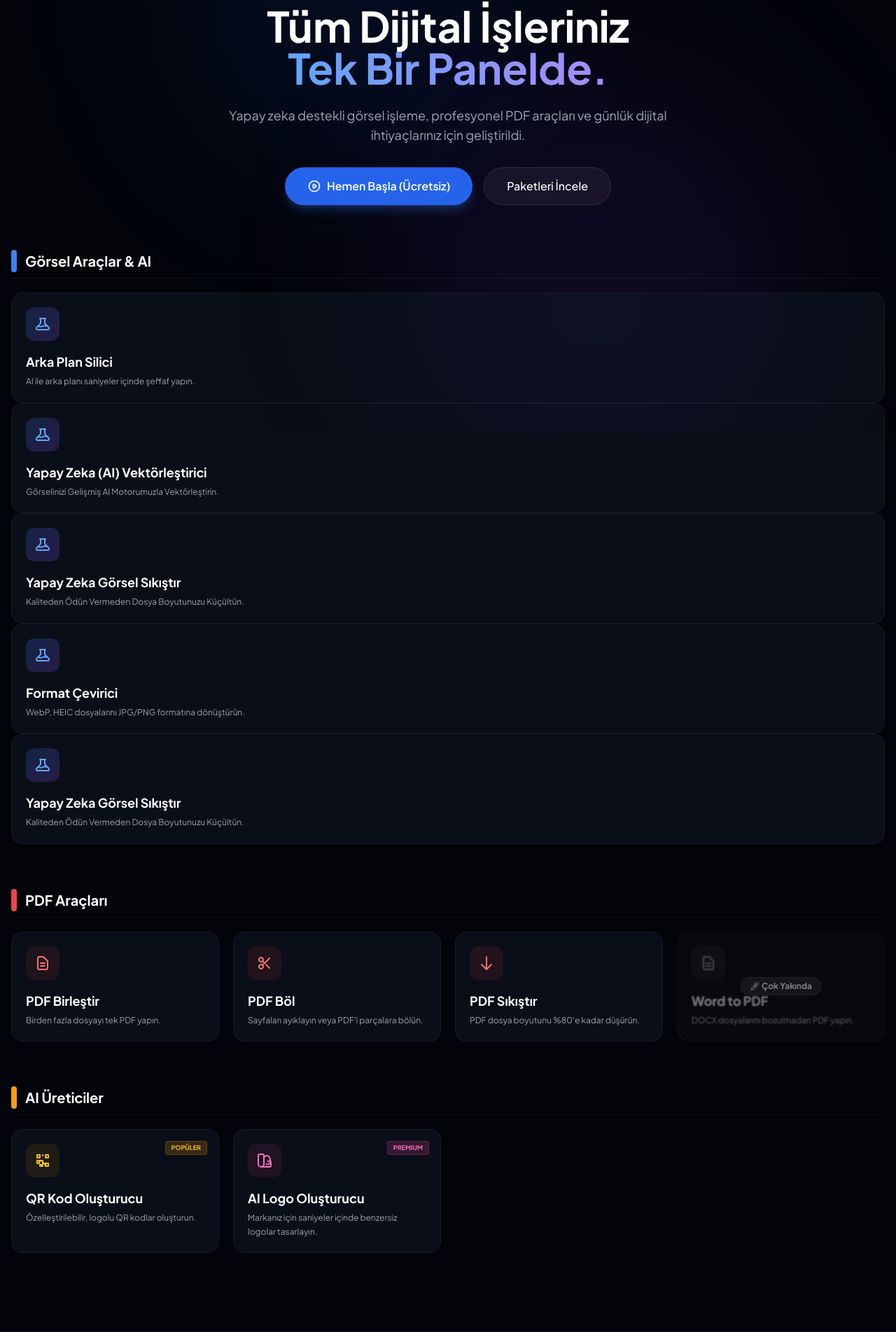
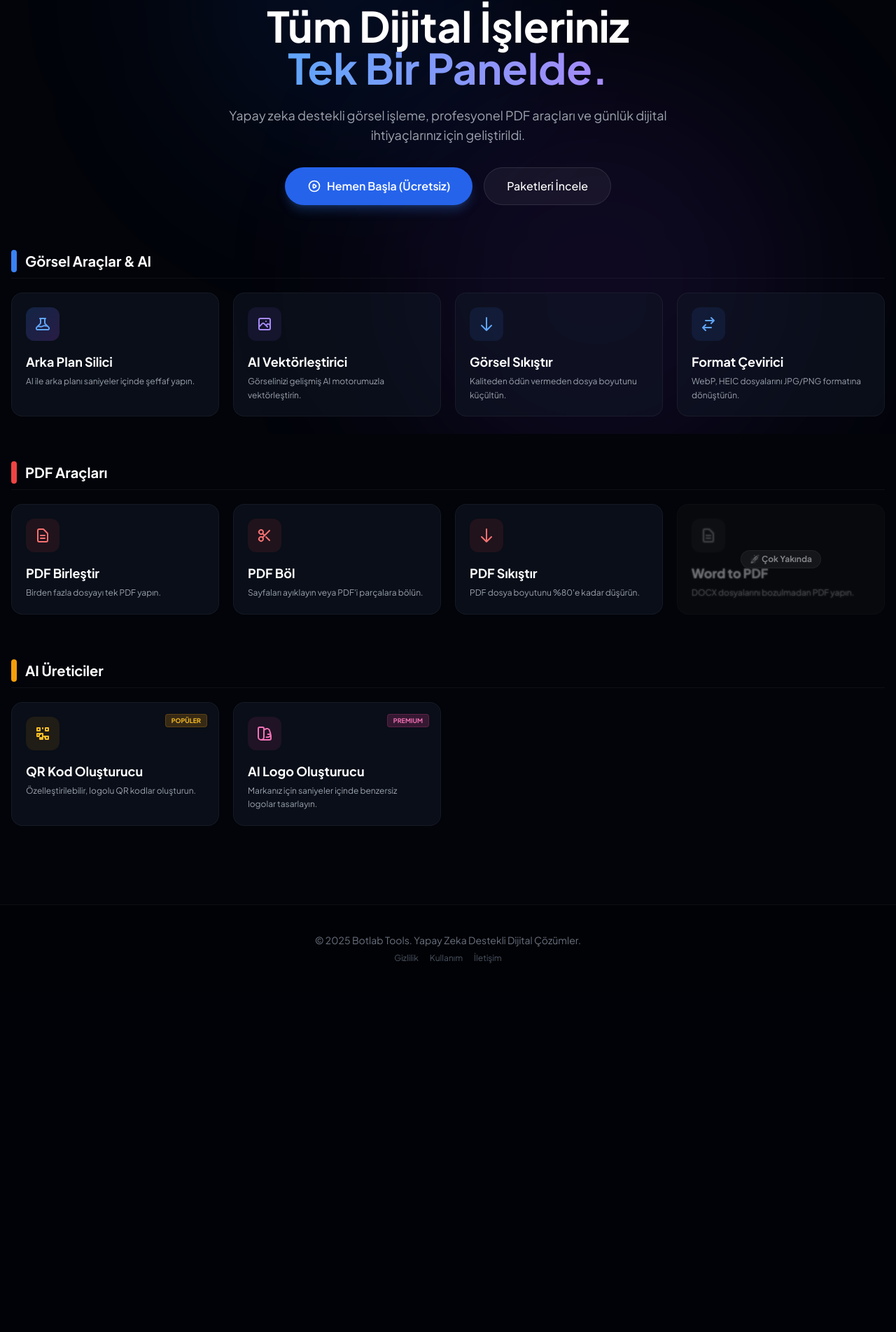
Before and after one commit to odabasi44/NAKIS-PROHE, a Flask app: page / in a window 1280 px wide. Shown: the part 180-2083 px from the top of the page at 70% size. After the commit the page ends 1556 px from the top, so only its background shows below. Run offline with Flask 3, Linux system fonts and the light colour scheme; some libraries are stand-ins or nearby versions.

Commit message:
Update index.html

```diff
--- a/templates/index.html
+++ b/templates/index.html
@@ -41,6 +41,7 @@
         Görsel Araçlar & AI
     </div>
 
+    <div class="grid grid-cols-1 md:grid-cols-2 lg:grid-cols-4 gap-5">
         {% set status = tools.get('remove_bg', {'active': True}) %}
         <div {% if status.active %} onclick="window.location.href='/remove-bg'" {% endif %}
              class="tool-card bg-gray-900/50 border border-white/5 rounded-2xl p-5 relative group cursor-pointer transition-all
@@ -48,9 +49,7 @@
 
             {% if not status.active %}
             <div class="absolute inset-0 z-20 flex items-center justify-center bg-black/10 backdrop-blur-[1px] rounded-2xl">
-        <span class="bg-gray-800 text-white text-xs font-bold px-3 py-1 rounded-full border border-white/10 shadow-xl">
-            🚀 Çok Yakında
-        </span>
+                <span class="bg-gray-800 text-white text-xs font-bold px-3 py-1 rounded-full border border-white/10 shadow-xl">🚀 Çok Yakında</span>
             </div>
             {% endif %}
 
@@ -61,88 +60,58 @@
             <p class="text-xs text-gray-400 leading-relaxed">AI ile arka planı saniyeler içinde şeffaf yapın.</p>
         </div>
 
-
         {% set status = tools.get('vektor', {'active': True}) %}
         <div {% if status.active %} onclick="window.location.href='/vektor'" {% endif %}
              class="tool-card bg-gray-900/50 border border-white/5 rounded-2xl p-5 relative group cursor-pointer transition-all
-     {% if status.active %} hover:border-green-500/40 hover:-translate-y-1 {% else %} opacity-50 grayscale cursor-not-allowed {% endif %}">
+             {% if status.active %} hover:border-purple-500/40 hover:-translate-y-1 {% else %} opacity-50 grayscale cursor-not-allowed {% endif %}">
 
             {% if not status.active %}
             <div class="absolute inset-0 z-20 flex items-center justify-center bg-black/10 backdrop-blur-[1px] rounded-2xl">
-        <span class="bg-gray-800 text-white text-xs font-bold px-3 py-1 rounded-full border border-white/10 shadow-xl">
-            🚀 Çok Yakında
-        </span>
+                <span class="bg-gray-800 text-white text-xs font-bold px-3 py-1 rounded-full border border-white/10 shadow-xl">🚀 Çok Yakında</span>
             </div>
             {% endif %}
 
-    <div class="w-12 h-12 rounded-xl bg-gradient-to-br from-blue-500/20 to-purple-500/20 flex items-center justify-center text-blue-400 mb-4 group-hover:scale-110 transition-transform">
-        <svg class="w-6 h-6" fill="none" stroke="currentColor" viewBox="0 0 24 24"><path stroke-linecap="round" stroke-linejoin="round" stroke-width="2" d="M19.428 15.428a2 2 0 00-1.022-.547l-2.384-.477a6 6 0 00-3.86.517l-.318.158a6 6 0 01-3.86.517L6.05 15.21a2 2 0 00-1.806.547M8 4h8l-1 1v5.172a2 2 0 00.586 1.414l5 5c1.26 1.26.367 3.414-1.415 3.414H4.828c-1.782 0-2.674-2.154-1.414-3.414l5-5A2 2 0 009 10.172V5L8 4z"></path></svg>
+            <div class="w-12 h-12 rounded-xl bg-violet-500/10 flex items-center justify-center text-violet-400 mb-4 group-hover:scale-110 transition-transform">
+                <svg class="w-6 h-6" fill="none" stroke="currentColor" viewBox="0 0 24 24"><path stroke-linecap="round" stroke-linejoin="round" stroke-width="2" d="M4 16l4.586-4.586a2 2 0 012.828 0L16 16m-2-2l1.586-1.586a2 2 0 012.828 0L20 14m-6-6h.01M6 20h12a2 2 0 002-2V6a2 2 0 00-2-2H6a2 2 0 00-2 2v12a2 2 0 002 2z"></path></svg>
             </div>
-    <h3 class="text-lg font-bold text-white mb-1 group-hover:text-blue-400 transition-colors">Yapay Zeka (AI) Vektörleştirici</h3>
-    <p class="text-xs text-gray-400 leading-relaxed">Görselinizi Gelişmiş AI Motorumuzla Vektörleştirin.</p>
+            <h3 class="text-lg font-bold text-white mb-1 group-hover:text-violet-400 transition-colors">AI Vektörleştirici</h3>
+            <p class="text-xs text-gray-400 leading-relaxed">Görselinizi gelişmiş AI motorumuzla vektörleştirin.</p>
         </div>
-
 
         {% set status = tools.get('image_compress', {'active': True}) %}
         <div {% if status.active %} onclick="window.location.href='/image-compress'" {% endif %}
              class="tool-card bg-gray-900/50 border border-white/5 rounded-2xl p-5 relative group cursor-pointer transition-all
-     {% if status.active %} hover:border-green-500/40 hover:-translate-y-1 {% else %} opacity-50 grayscale cursor-not-allowed {% endif %}">
+             {% if status.active %} hover:border-blue-500/40 hover:-translate-y-1 {% else %} opacity-50 grayscale cursor-not-allowed {% endif %}">
 
             {% if not status.active %}
             <div class="absolute inset-0 z-20 flex items-center justify-center bg-black/10 backdrop-blur-[1px] rounded-2xl">
-        <span class="bg-gray-800 text-white text-xs font-bold px-3 py-1 rounded-full border border-white/10 shadow-xl">
-            🚀 Çok Yakında
-        </span>
+                <span class="bg-gray-800 text-white text-xs font-bold px-3 py-1 rounded-full border border-white/10 shadow-xl">🚀 Çok Yakında</span>
             </div>
             {% endif %}
 
-    <div class="w-12 h-12 rounded-xl bg-gradient-to-br from-blue-500/20 to-purple-500/20 flex items-center justify-center text-blue-400 mb-4 group-hover:scale-110 transition-transform">
-        <svg class="w-6 h-6" fill="none" stroke="currentColor" viewBox="0 0 24 24"><path stroke-linecap="round" stroke-linejoin="round" stroke-width="2" d="M19.428 15.428a2 2 0 00-1.022-.547l-2.384-.477a6 6 0 00-3.86.517l-.318.158a6 6 0 01-3.86.517L6.05 15.21a2 2 0 00-1.806.547M8 4h8l-1 1v5.172a2 2 0 00.586 1.414l5 5c1.26 1.26.367 3.414-1.415 3.414H4.828c-1.782 0-2.674-2.154-1.414-3.414l5-5A2 2 0 009 10.172V5L8 4z"></path></svg>
+            <div class="w-12 h-12 rounded-xl bg-blue-500/10 flex items-center justify-center text-blue-400 mb-4 group-hover:scale-110 transition-transform">
+                <svg class="w-6 h-6" fill="none" stroke="currentColor" viewBox="0 0 24 24"><path stroke-linecap="round" stroke-linejoin="round" stroke-width="2" d="M19 14l-7 7m0 0l-7-7m7 7V3"></path></svg>
             </div>
-    <h3 class="text-lg font-bold text-white mb-1 group-hover:text-blue-400 transition-colors">Yapay Zeka Görsel Sıkıştır</h3>
-    <p class="text-xs text-gray-400 leading-relaxed">Kaliteden Ödün Vermeden Dosya Boyutunuzu Küçültün.</p>
+            <h3 class="text-lg font-bold text-white mb-1">Görsel Sıkıştır</h3>
+            <p class="text-xs text-gray-400 leading-relaxed">Kaliteden ödün vermeden dosya boyutunu küçültün.</p>
         </div>
-
 
         {% set status = tools.get('image_convert', {'active': True}) %}
         <div {% if status.active %} onclick="window.location.href='/image-convert'" {% endif %}
              class="tool-card bg-gray-900/50 border border-white/5 rounded-2xl p-5 relative group cursor-pointer transition-all
-     {% if status.active %} hover:border-green-500/40 hover:-translate-y-1 {% else %} opacity-50 grayscale cursor-not-allowed {% endif %}">
+             {% if status.active %} hover:border-blue-500/40 hover:-translate-y-1 {% else %} opacity-50 grayscale cursor-not-allowed {% endif %}">
 
             {% if not status.active %}
             <div class="absolute inset-0 z-20 flex items-center justify-center bg-black/10 backdrop-blur-[1px] rounded-2xl">
-        <span class="bg-gray-800 text-white text-xs font-bold px-3 py-1 rounded-full border border-white/10 shadow-xl">
-            🚀 Çok Yakında
-        </span>
+                <span class="bg-gray-800 text-white text-xs font-bold px-3 py-1 rounded-full border border-white/10 shadow-xl">🚀 Çok Yakında</span>
             </div>
             {% endif %}
 
-    <div class="w-12 h-12 rounded-xl bg-gradient-to-br from-blue-500/20 to-purple-500/20 flex items-center justify-center text-blue-400 mb-4 group-hover:scale-110 transition-transform">
-        <svg class="w-6 h-6" fill="none" stroke="currentColor" viewBox="0 0 24 24"><path stroke-linecap="round" stroke-linejoin="round" stroke-width="2" d="M19.428 15.428a2 2 0 00-1.022-.547l-2.384-.477a6 6 0 00-3.86.517l-.318.158a6 6 0 01-3.86.517L6.05 15.21a2 2 0 00-1.806.547M8 4h8l-1 1v5.172a2 2 0 00.586 1.414l5 5c1.26 1.26.367 3.414-1.415 3.414H4.828c-1.782 0-2.674-2.154-1.414-3.414l5-5A2 2 0 009 10.172V5L8 4z"></path></svg>
+            <div class="w-12 h-12 rounded-xl bg-blue-500/10 flex items-center justify-center text-blue-400 mb-4 group-hover:scale-110 transition-transform">
+                <svg class="w-6 h-6" fill="none" stroke="currentColor" viewBox="0 0 24 24"><path stroke-linecap="round" stroke-linejoin="round" stroke-width="2" d="M8 7h12m0 0l-4-4m4 4l-4 4m0 6H4m0 0l4 4m-4-4l4-4"></path></svg>
             </div>
-    <h3 class="text-lg font-bold text-white mb-1 group-hover:text-blue-400 transition-colors">Format Çevirici</h3>
+            <h3 class="text-lg font-bold text-white mb-1">Format Çevirici</h3>
             <p class="text-xs text-gray-400 leading-relaxed">WebP, HEIC dosyalarını JPG/PNG formatına dönüştürün.</p>
-</div>
-
-
-{% set status = tools.get('image_convert', {'active': True}) %}
-<div {% if status.active %} onclick="window.location.href='/image-convert'" {% endif %}
-     class="tool-card bg-gray-900/50 border border-white/5 rounded-2xl p-5 relative group cursor-pointer transition-all
-     {% if status.active %} hover:border-green-500/40 hover:-translate-y-1 {% else %} opacity-50 grayscale cursor-not-allowed {% endif %}">
-
-    {% if not status.active %}
-    <div class="absolute inset-0 z-20 flex items-center justify-center bg-black/10 backdrop-blur-[1px] rounded-2xl">
-        <span class="bg-gray-800 text-white text-xs font-bold px-3 py-1 rounded-full border border-white/10 shadow-xl">
-            🚀 Çok Yakında
-        </span>
-    </div>
-    {% endif %}
-
-    <div class="w-12 h-12 rounded-xl bg-gradient-to-br from-blue-500/20 to-purple-500/20 flex items-center justify-center text-blue-400 mb-4 group-hover:scale-110 transition-transform">
-        <svg class="w-6 h-6" fill="none" stroke="currentColor" viewBox="0 0 24 24"><path stroke-linecap="round" stroke-linejoin="round" stroke-width="2" d="M19.428 15.428a2 2 0 00-1.022-.547l-2.384-.477a6 6 0 00-3.86.517l-.318.158a6 6 0 01-3.86.517L6.05 15.21a2 2 0 00-1.806.547M8 4h8l-1 1v5.172a2 2 0 00.586 1.414l5 5c1.26 1.26.367 3.414-1.415 3.414H4.828c-1.782 0-2.674-2.154-1.414-3.414l5-5A2 2 0 009 10.172V5L8 4z"></path></svg>
-    </div>
-    <h3 class="text-lg font-bold text-white mb-1 group-hover:text-blue-400 transition-colors">Yapay Zeka Görsel Sıkıştır</h3>
-    <p class="text-xs text-gray-400 leading-relaxed">Kaliteden Ödün Vermeden Dosya Boyutunuzu Küçültün.</p>
         </div>
     </div>
 </section>
```
Lines whose indentation alone changed are shown as unchanged.
